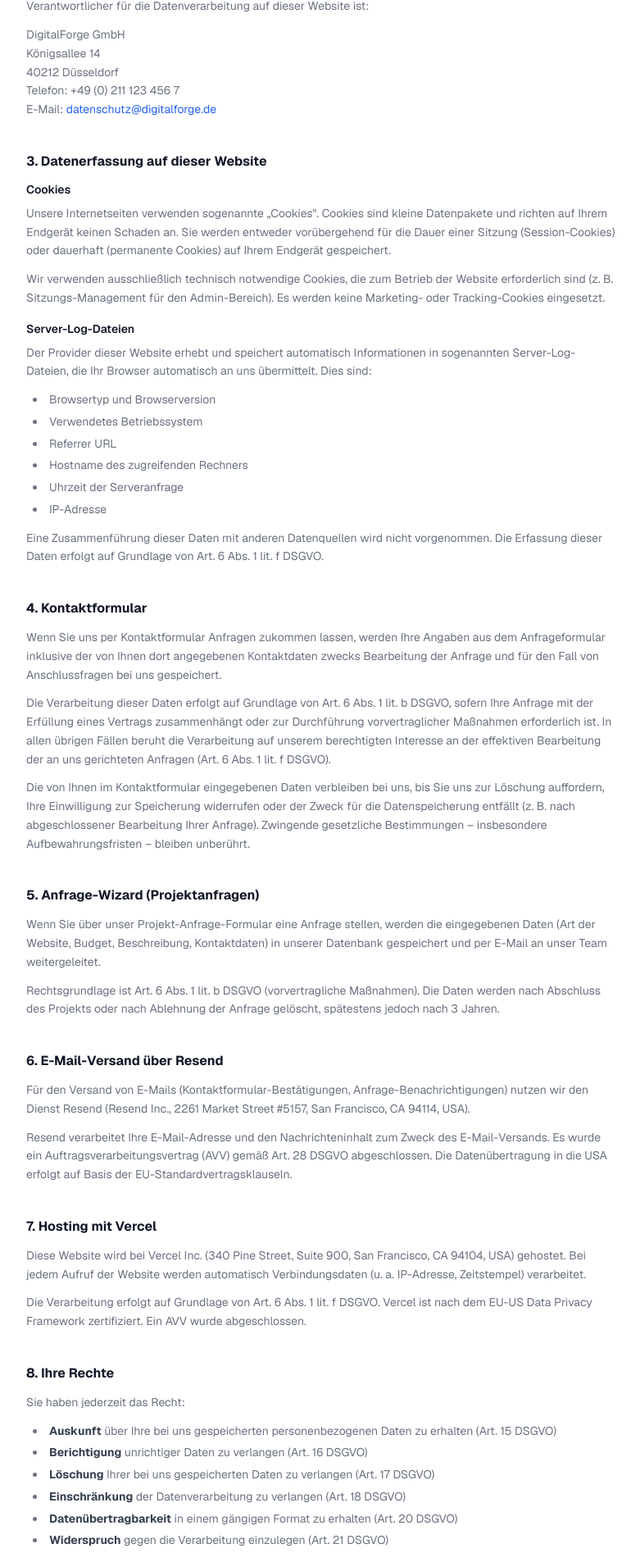
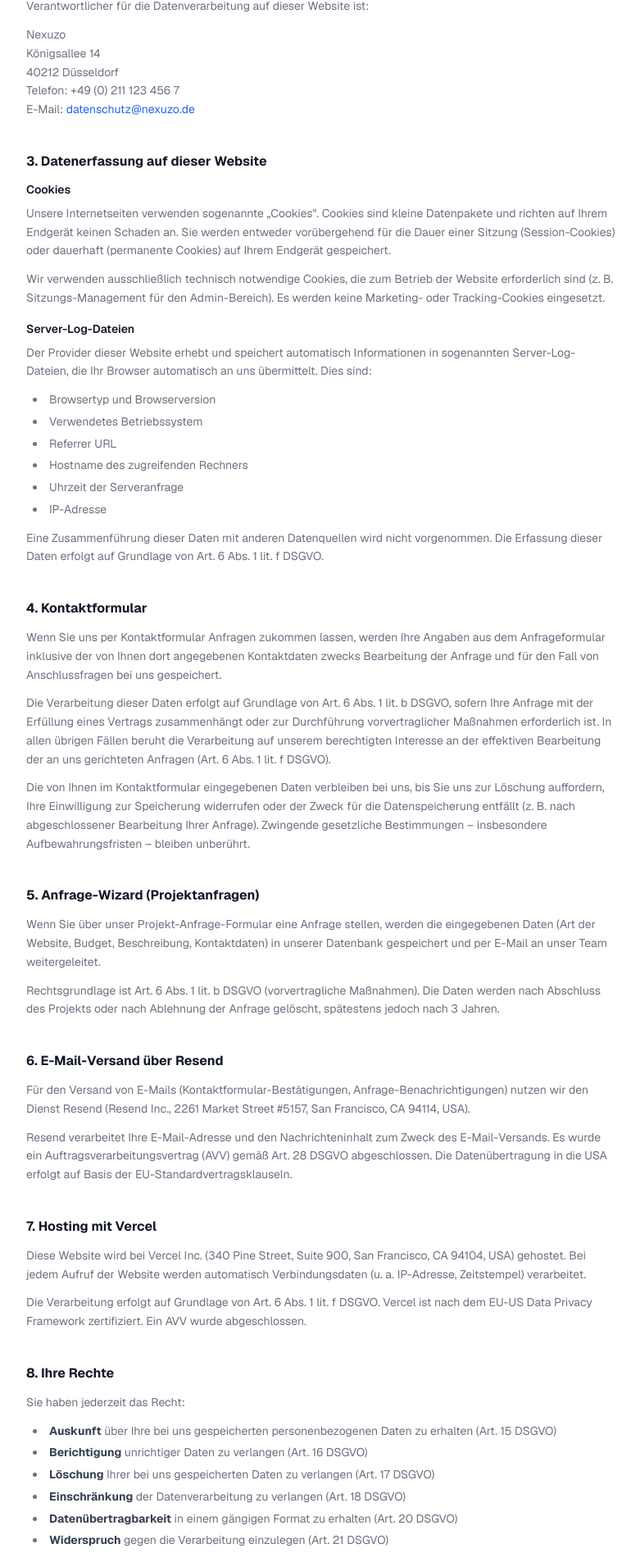
Before and after one commit to chjungdus/Neue-Website, a Next.js app: page /datenschutz in a window 1280 px wide. Shown: the part 536-2441 px from the top of the page at 82% size, without its empty margins (248-1029 px from the left). Built offline with nearby package versions, Linux system fonts and the light colour scheme.

Commit message:
rebrand: DigitalForge → Nexuzo in datenschutz metadata and email addresses

```diff
--- a/src/app/datenschutz/page.tsx
+++ b/src/app/datenschutz/page.tsx
@@ -4,7 +4,7 @@ import { ArrowLeft } from "lucide-react"
 
 export const metadata: Metadata = {
   title: "Datenschutzerklärung",
-  description: "Informationen zum Datenschutz gemäß DSGVO auf der Website von DigitalForge.",
+  description: "Informationen zum Datenschutz gemäß DSGVO auf der Website von Nexuzo.",
 }
 
 function Section({ title, children }: { title: string; children: React.ReactNode }) {
@@ -44,7 +44,7 @@ export default function DatenschutzPage() {
               Verantwortlicher für die Datenverarbeitung auf dieser Website ist:
             </p>
             <p>
-              DigitalForge GmbH
+              Nexuzo
               <br />
               Königsallee 14
               <br />
@@ -53,8 +53,8 @@ export default function DatenschutzPage() {
               Telefon: +49 (0) 211 123 456 7
               <br />
               E-Mail:{" "}
-              <a href="mailto:datenschutz@digitalforge.de" className="text-[#2563eb] hover:underline">
-                datenschutz@digitalforge.de
+              <a href="mailto:datenschutz@nexuzo.de" className="text-[#2563eb] hover:underline">
+                datenschutz@nexuzo.de
               </a>
             </p>
           </Section>
@@ -176,8 +176,8 @@ export default function DatenschutzPage() {
             </ul>
             <p>
               Zur Ausübung Ihrer Rechte wenden Sie sich bitte an:{" "}
-              <a href="mailto:datenschutz@digitalforge.de" className="text-[#2563eb] hover:underline">
-                datenschutz@digitalforge.de
+              <a href="mailto:datenschutz@nexuzo.de" className="text-[#2563eb] hover:underline">
+                datenschutz@nexuzo.de
               </a>
             </p>
             <p>
```
